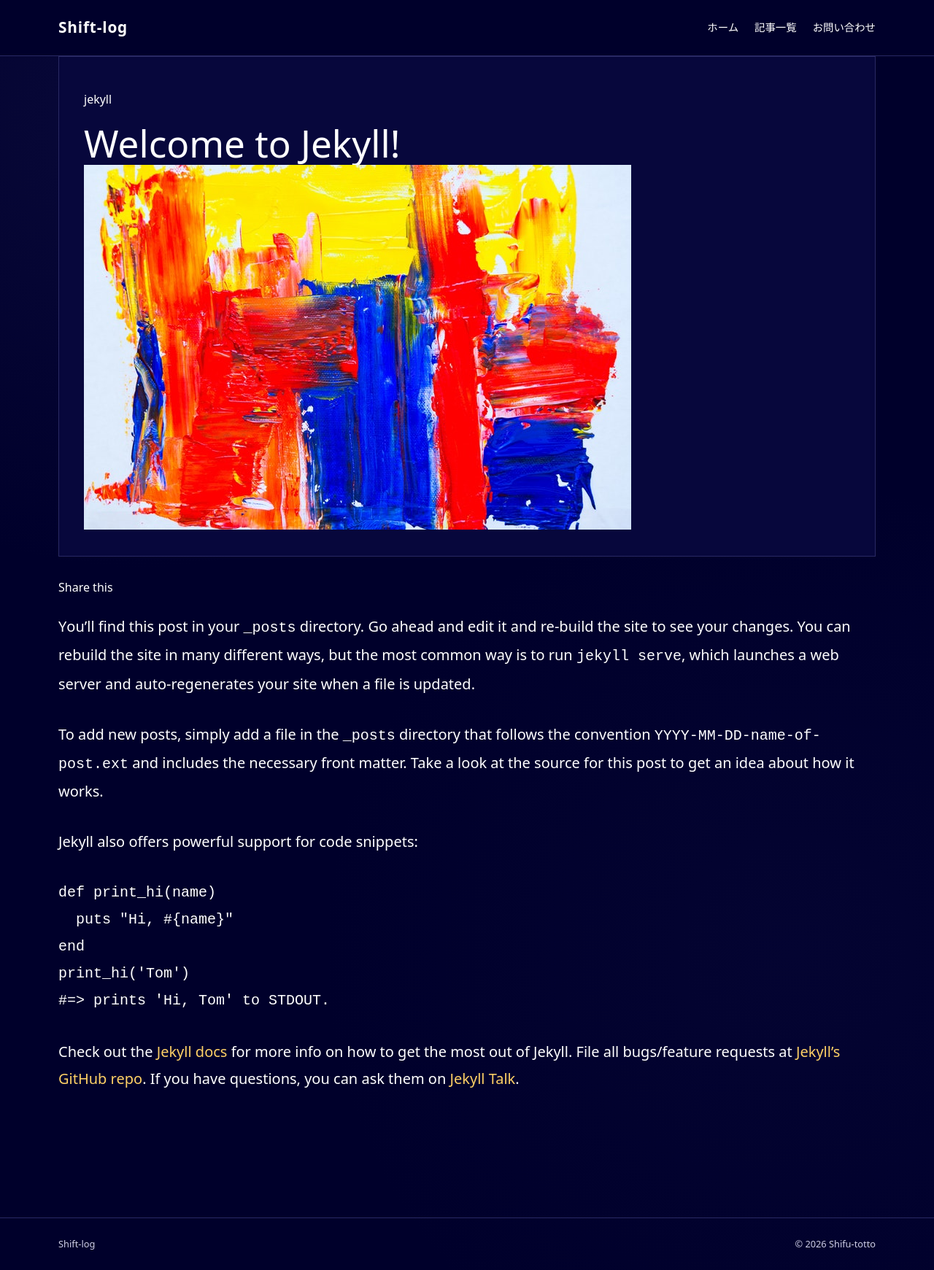
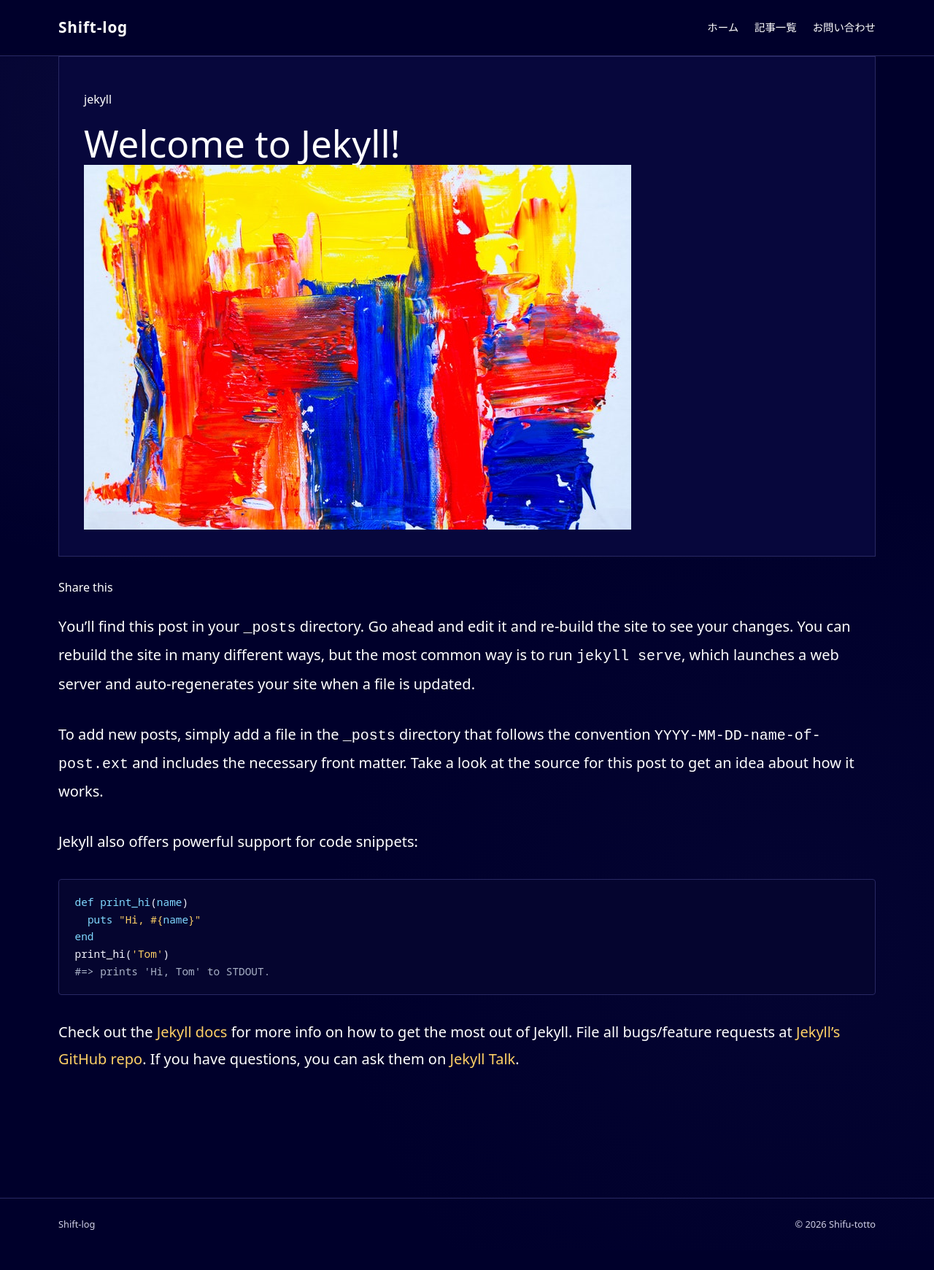
Before and after one commit to shifu-totto/shift-log, a Jekyll site: the page built from _posts/2019-02-04-welcome-to-jekyll.markdown, in a window 1280 px wide. Shown: the whole page at 73% size. Built offline with Jekyll 4.4.1, drawn with Linux system fonts in a browser that asks for light colours; comment, search, counter and statistics services are not loaded; after the commit the page ends 1714 px from its top, so only the background shows below that.

Commit message:
code brock fix

```diff
--- a/assets/css/custom.css
+++ b/assets/css/custom.css
@@ -84,6 +84,34 @@ body.site-shell {
 .article-body .article-post a { color: var(--accent); }
 .article-body .article-post blockquote { border-left-color: var(--accent); color: var(--muted); }
 .article-body .taglist a { color: #000049; }
+.article-body .article-post pre {
+    display: block;
+    overflow-x: auto;
+    margin: 1.5rem 0 2rem;
+    padding: 1.2rem 1.35rem;
+    border: 1px solid var(--border);
+    border-radius: 4px;
+    background: #05052f;
+    color: #f4f4ff;
+    font-family: "Noto Sans Mono", "DejaVu Sans Mono", monospace;
+    font-size: .9rem;
+    line-height: 1.65;
+    white-space: pre;
+}
+.article-body .article-post pre code {
+    padding: 0;
+    background: transparent;
+    color: inherit;
+    font-family: inherit;
+    font-size: inherit;
+}
+.article-body .article-post pre .k,
+.article-body .article-post pre .nf,
+.article-body .article-post pre .nb { color: #80d8ff; }
+.article-body .article-post pre .s2,
+.article-body .article-post pre .s1,
+.article-body .article-post pre .si { color: #ffd166; }
+.article-body .article-post pre .c1 { color: #aab3c8; }
 .article-body .share .a2a_kit { display: flex !important; align-items: center; gap: 8px; }
 .article-body .share .a2a_kit > a { display: inline-flex !important; float: none !important; margin: 0 !important; }
 @media (max-width: 760px) {
```
